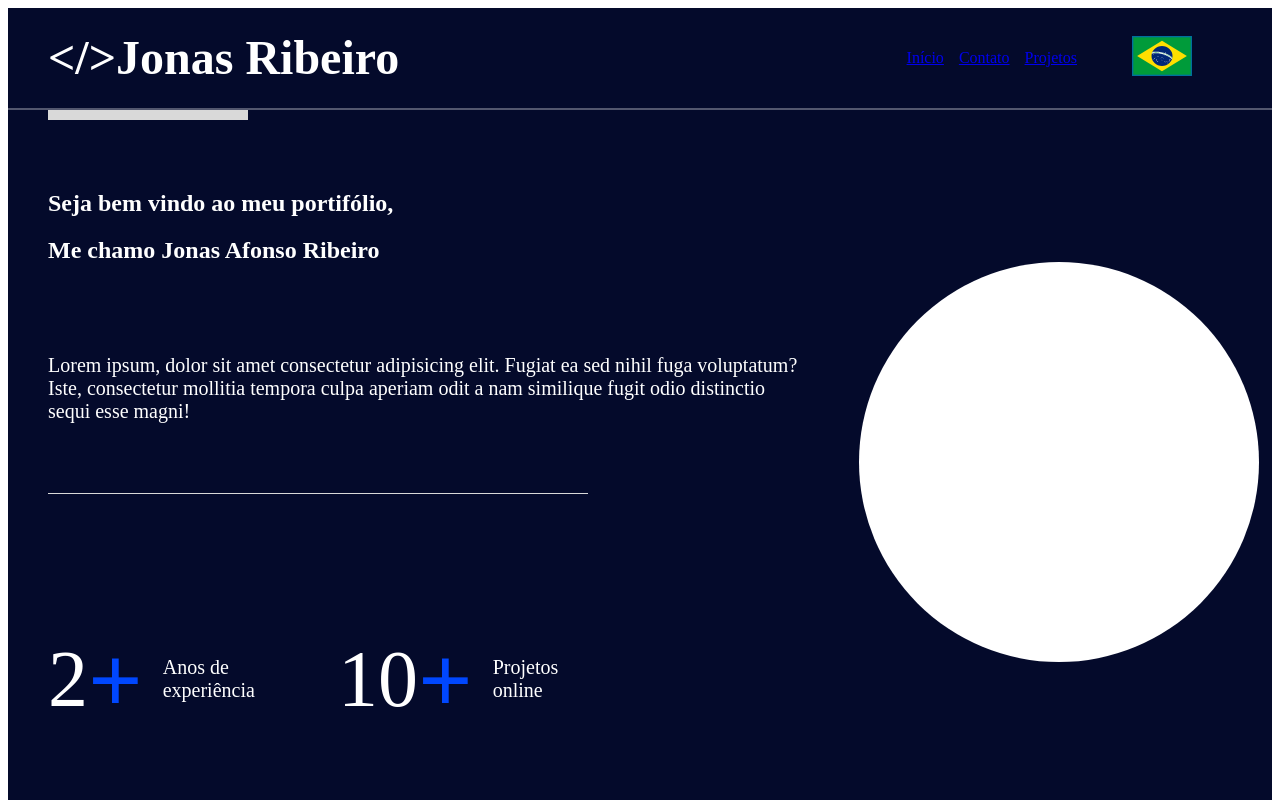
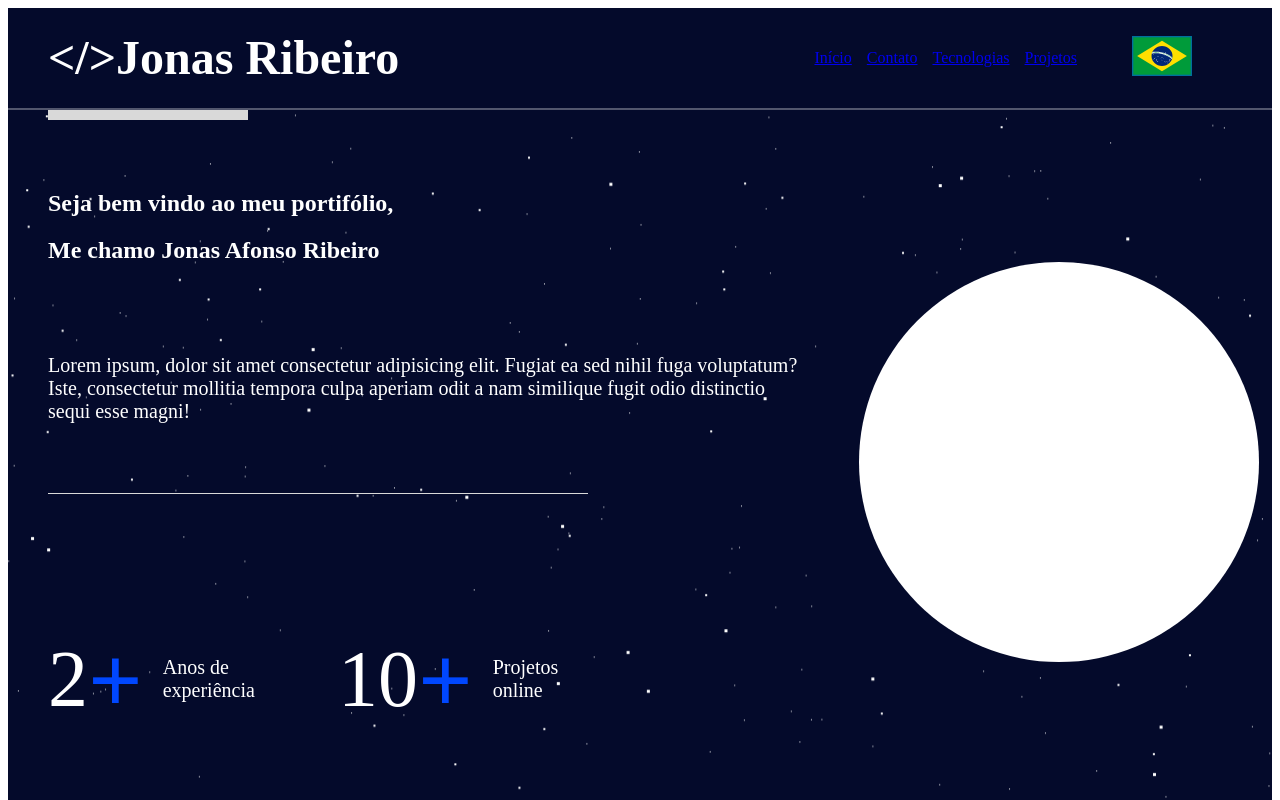
Before and after one commit to jonasaribeiro/portfolio-front, a Next.js app: page / in a window 1280 px wide. Shown: the top 800 px of the page. Built offline with nearby package versions, Linux system fonts and the light colour scheme.

Commit message:
Adicionado fundo animado para primeira section

```diff
--- a/src/components/Header.tsx
+++ b/src/components/Header.tsx
@@ -14,6 +14,7 @@ const HeaderComponent = () => {
       <StyledHeaderContainer>
         <a href="#">Início</a>
         <a href="#contact">Contato</a>
+        <a href="#tecDeck">Tecnologias</a>
         <a href="#projects">Projetos</a>
         <figure>
           <Image
--- a/src/components/StartPage.tsx
+++ b/src/components/StartPage.tsx
@@ -11,10 +11,12 @@ import {
   StyledVisualBar1,
   StyledVisualBar2,
 } from "@/styles/components/utils.styled";
+import AnimatedBackground from "./smallComponents/AnimatedBackgroundStart";
 
 const StartPage = () => {
   return (
     <StartPageSection>
+      <AnimatedBackground />
       <StartPageInfoContainer>
         <StyledVisualBar1 />
         <div>
--- /dev/null
+++ b/src/components/smallComponents/AnimatedBackgroundStart.tsx
@@ -0,0 +1,36 @@
+"use client";
+
+import { Star } from "@/styles/components/Start.styled";
+import styled from "styled-components";
+
+const multipleBoxShadow = (n: number) => {
+  let value = `${Math.random() * 2000}px ${Math.random() * 2000}px #FFF`;
+  for (let i = 2; i <= n; i++) {
+    value += `, ${Math.random() * 2000}px ${Math.random() * 2000}px #FFF`;
+  }
+  return value;
+};
+
+const shadowsSmall = multipleBoxShadow(700);
+const shadowsMedium = multipleBoxShadow(200);
+const shadowsBig = multipleBoxShadow(100);
+
+const Background = styled.div`
+  position: absolute;
+  top: 0;
+  left: 0;
+  right: 0;
+  bottom: 0;
+  overflow: hidden;
+  z-index: -1;
+`;
+
+const AnimatedBackground = () => (
+  <Background>
+    <Star $size={1} $shadows={shadowsSmall} $duration={50} />
+    <Star $size={2} $shadows={shadowsMedium} $duration={100} />
+    <Star $size={3} $shadows={shadowsBig} $duration={150} />
+  </Background>
+);
+
+export default AnimatedBackground;
--- a/src/styles/animations.ts
+++ b/src/styles/animations.ts
@@ -1 +1,10 @@
 import { keyframes } from "styled-components";
+
+export const animStar = keyframes`
+  from {
+    transform: translateY(0px);
+  }
+  to {
+    transform: translateY(-2000px);
+  }
+`;
--- a/src/styles/components/Page.styled.ts
+++ b/src/styles/components/Page.styled.ts
@@ -3,6 +3,8 @@
 import styled from "styled-components";
 
 export const StyledMain = styled.main`
+  position: relative;
+  z-index: -2;
   background: #040a2b;
   min-height: calc(100vh - 100px);
 `;
--- a/src/styles/components/Start.styled.ts
+++ b/src/styles/components/Start.styled.ts
@@ -2,12 +2,15 @@
 
 import styled from "styled-components";
 import { StyledSectionBase } from "./utils.styled";
+import { animStar } from "../animations";
 
 export const StartPageSection = styled(StyledSectionBase)`
+  position: relative;
   display: flex;
   justify-content: space-between;
   align-items: center;
   color: white;
+  overflow: hidden;
 `;
 
 export const StartPageInfoContainer = styled.div`
@@ -64,3 +67,25 @@ export const StartPageImageContainer = styled.div`
     border-radius: 100%;
   }
 `;
+
+export const Star = styled.div<{
+  $size: number;
+  $shadows: string;
+  $duration: number;
+}>`
+  width: ${(props) => props.$size}px;
+  height: ${(props) => props.$size}px;
+  background: transparent;
+  box-shadow: ${(props) => props.$shadows};
+  animation: ${animStar} ${(props) => props.$duration}s linear infinite;
+
+  &:after {
+    content: " ";
+    position: absolute;
+    top: 2000px;
+    width: ${(props) => props.$size}px;
+    height: ${(props) => props.$size}px;
+    background: transparent;
+    box-shadow: ${(props) => props.$shadows};
+  }
+`;
```
